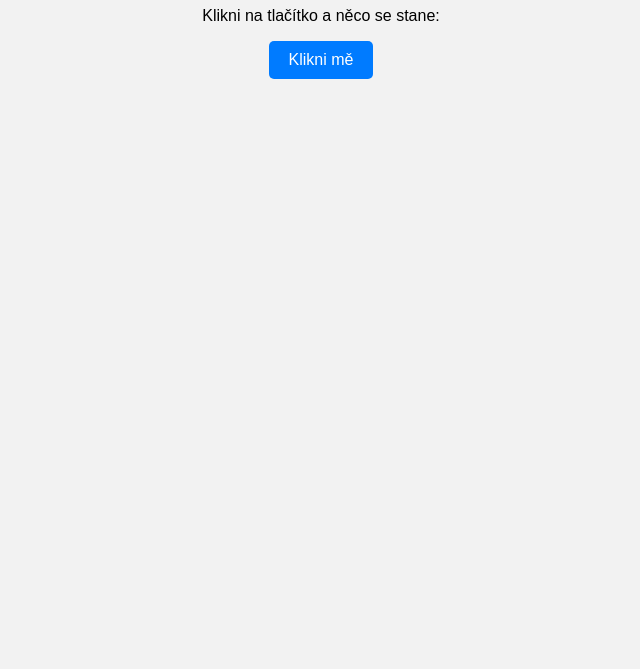
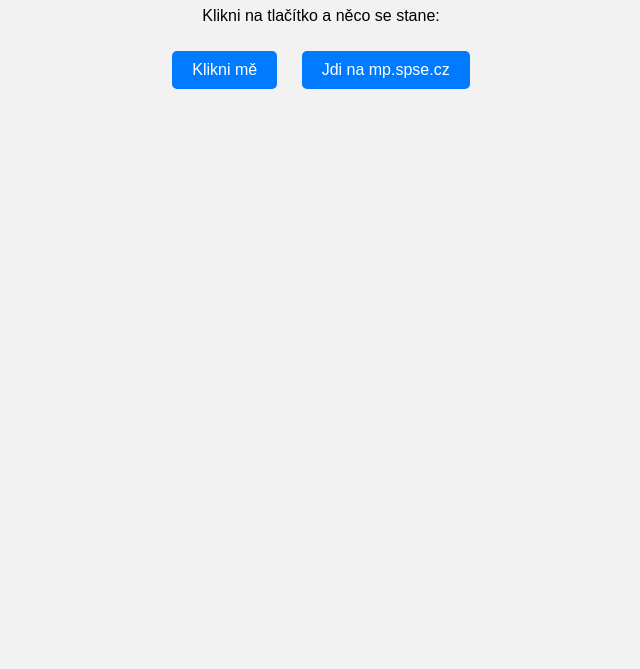
Before and after one commit to PyroStonee/test.novakad.cz, a plain HTML site: page index.html in a window 1280 px wide. Shown: the part 131-800 px from the top of the page, without its empty margins (319-959 px from the left). Drawn offline with Linux system fonts and the light colour scheme.

Commit message:
Update index.html

```diff
--- a/index.html
+++ b/index.html
@@ -21,6 +21,7 @@
       color: white;
       border: none;
       border-radius: 5px;
+      margin: 10px;
     }
     button:hover {
       background-color: #0056b3;
@@ -35,13 +36,23 @@
 <body>
   <h1>Vítej na testovací stránce</h1>
   <p>Klikni na tlačítko a něco se stane:</p>
+
+  <!-- Původní tlačítko -->
   <button onclick="showMessage()">Klikni mě</button>
+
+  <!-- Nové tlačítko pro přesměrování -->
+  <button onclick="redirectTo()">Jdi na mp.spse.cz</button>
+
   <div id="output"></div>
 
   <script>
     function showMessage() {
       document.getElementById('output').innerText = "Tlačítko bylo úspěšně kliknuto!";
     }
+
+    function redirectTo() {
+      window.location.href = "https://mp.spse.cz";
+    }
   </script>
 </body>
 </html>
```
